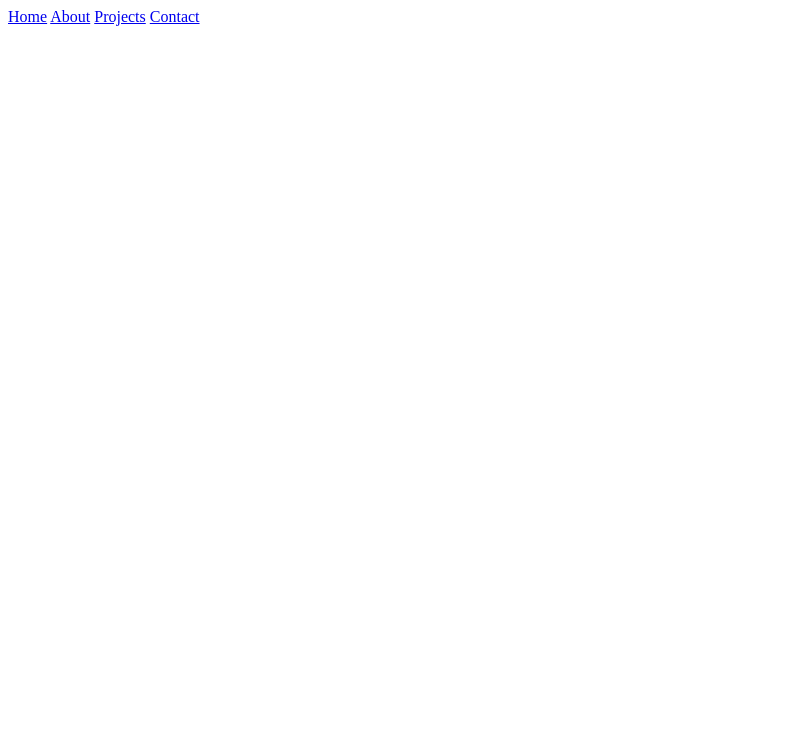
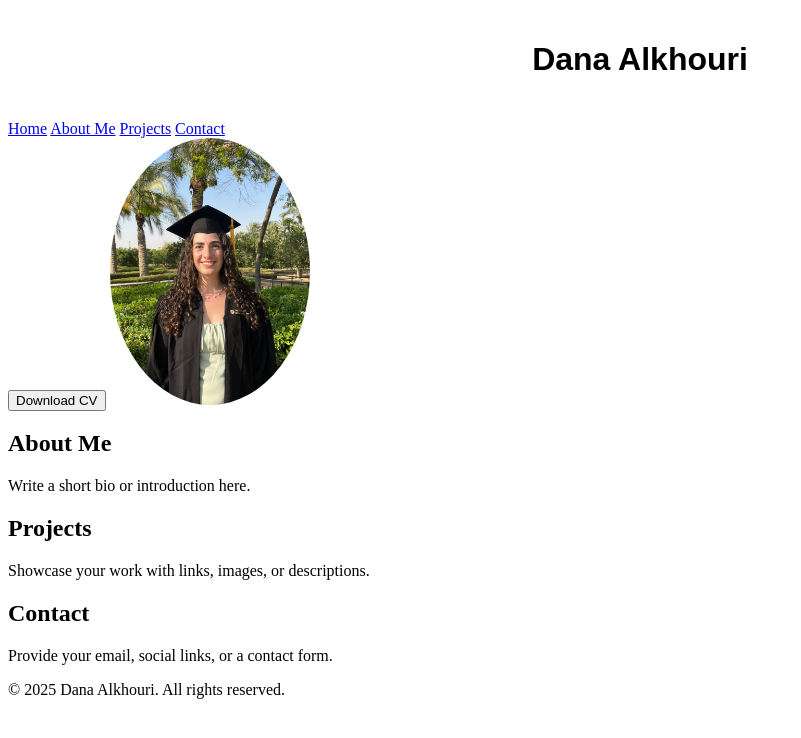
Before and after one commit to Danakh30/Portfolio, a plain HTML site: page index.html in a window 1280 px wide. Shown: the whole page, without its empty margins (0-801 px from the left). Drawn offline with Linux system fonts and the light colour scheme.

Commit message:
Add assets folder

```diff
--- /dev/null
+++ b/assets/style.css
@@ -0,0 +1,14 @@
+.header {
+  background-color: #c40505;
+  text-align: center;
+  padding: 20px;
+}
+#profile-photo {
+  width: 200px;
+  border-radius: 50%;
+}
+#myname {
+    font-family: 'Poppins', sans-serif;
+    text-align: center;
+    padding: 20px;
+}
--- a/index.html
+++ b/index.html
@@ -1,16 +1,45 @@
 <!DOCTYPE html>
-<html lang = "en">
-    <head>
-        <meta charset="utf-8"/>
-        <title>Dana Alkhouri</title>
-    </head>
-    <body>
-        <div class = "topnav">
-            <a class = "active" href = "#home">Home</a>
-            <a href="about">About</a>
-            <a href="projects">Projects</a>
-            <a href="contact">Contact</a>
-        </div>
-        <div></div>
-    </body>
+<html lang="en">
+<head>
+  <meta charset="utf-8" />
+  <title>Dana Alkhouri</title>
+  <meta name="viewport" content="width=device-width, initial-scale=1.0" />
+  <link rel="stylesheet" href="assets/style.css" />
+
+</head>
+<body>
+  <header>
+    <h1 id = "myname" >Dana Alkhouri</h1>
+    <nav class="topnav">
+      <a class="active" href="#home">Home</a>
+      <a href="#about">About Me</a>
+      <a href="#projects">Projects</a>
+      <a href="#contact">Contact</a>
+    </nav>
+
+    <button id="downloadcv">Download CV</button>
+    <img id="profile-photo" src="assets/img/PersonalPhoto.jpeg" alt="Portrait of Dana Alkhouri" />
+  </header>
+  <main>
+    <section id="about">
+      <h2>About Me</h2>
+      <p>Write a short bio or introduction here.</p>
+    </section>
+
+    <section id="projects">
+      <h2>Projects</h2>
+      <p>Showcase your work with links, images, or descriptions.</p>
+    </section>
+
+    <section id="contact">
+      <h2>Contact</h2>
+      <p>Provide your email, social links, or a contact form.</p>
+    </section>
+  </main>
+
+  <footer>
+    <p>&copy; 2025 Dana Alkhouri. All rights reserved.</p>
+  </footer>
+
+</body>
 </html>
```
Also changed, not shown: assets/img/PersonalPhoto.jpeg (added).
